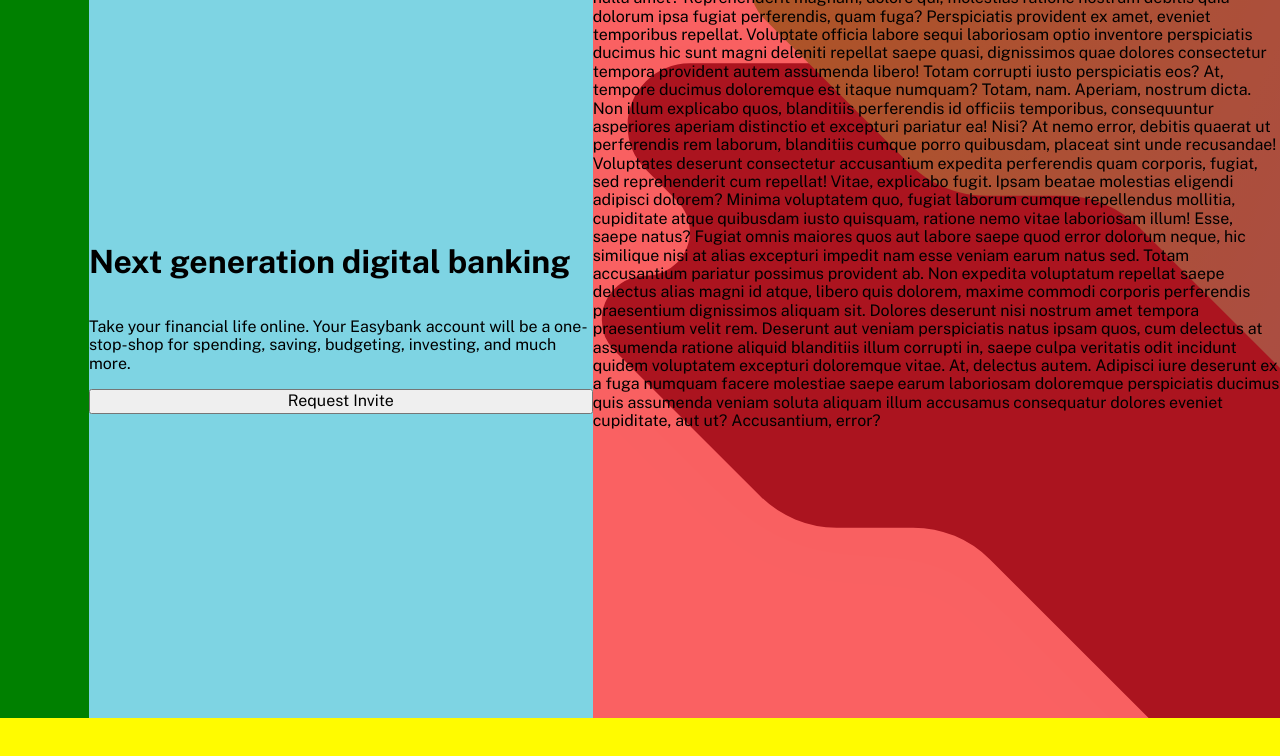
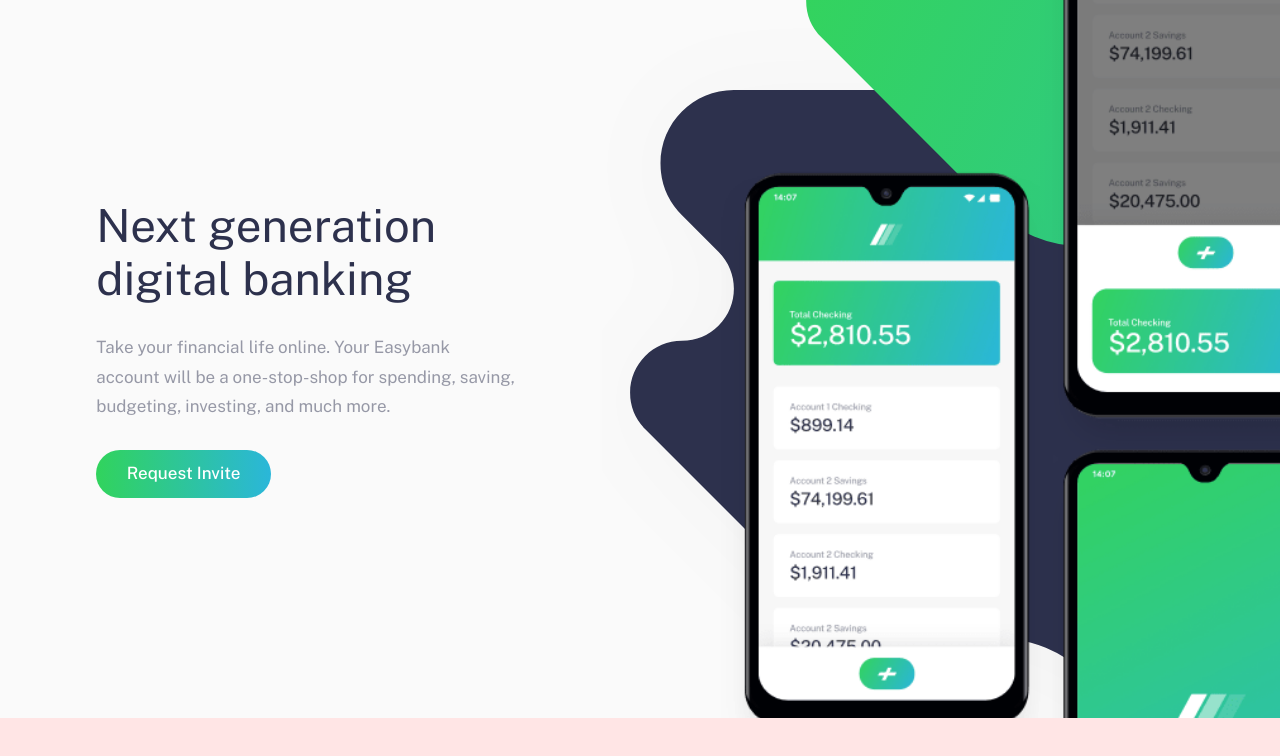
Before and after one commit to pabloWIB/ESTATICA-71-Stack-Overflight-, a plain HTML site: page index.html in a window 1280 px wide. Shown: the part 82-838 px from the top of the page. Drawn offline with nearby package versions, Linux system fonts and the light colour scheme.

Commit message:
Creacion de header al 50%

```diff
--- a/CSS/styles.scss
+++ b/CSS/styles.scss
@@ -4,8 +4,12 @@
 $LimeGreen: hsl(136, 65%, 51%);
 $BrightCyan: hsl(192, 70%, 51%);
 
+// 3 COLORS DEGRADATION
+
 $DarkBlue2: hsl(233, 26%, 24%, .9);
 $DarkBlue3: hsl(233, 26%, 24%, .2);
+
+// 3 COLORS DEGRADATION ---
 
 // 2 NEUTRAL COLORS
 
@@ -17,6 +21,45 @@
 // 2 NEUTRAL COLORS ---
 
 // 1 COLORS DEFIN ---
+
+// BUTTON GRADIENT
+
+.buttonGradiente{
+    button{
+        all: unset;
+        position: relative;
+        background: linear-gradient(to right, $LimeGreen, $BrightCyan);
+        z-index: 1;
+        padding: .9rem 1.9rem;
+        border-radius: 50px;
+        cursor: pointer;
+        color: $White;
+        font-weight: 500;
+        font-size: 17px;
+        &:hover{
+            color: $VeryLightGray;
+        }
+    }
+    button::before{
+        border-radius: 50px;
+        position: absolute;
+        content: "";
+        top: 0;
+        right: 0;
+        bottom: 0;
+        left: 0;
+        background-image: linear-gradient(to right, #83E3A6, #7ED4E3);
+        z-index: -1;
+        transition: opacity .3s linear;
+        opacity: 0;
+    }
+    button:hover::before{
+        opacity: .8;
+    }
+}
+
+// BUTTON GRADIENT ---
+
 
 
 // FONTS
@@ -55,7 +98,7 @@
         place-content: center;
         margin: 0 auto;
         width: 100%;
-        box-shadow: 0px .1px 1.5px .1px $GrayishBlue;
+        box-shadow: 0px .1px 1.5px .1px $LightGrayishBlue;
         position: fixed;
         top: 0;
         left: 0;
@@ -119,39 +162,6 @@
                 flex-flow: row wrap;
                 align-items: center;
                 justify-content: center;
-                >:nth-child(1){
-                    button{
-                        all: unset;
-                        position: relative;
-                        background: linear-gradient(to right, $LimeGreen, $BrightCyan);
-                        z-index: 1;
-                        padding: .9rem 1.9rem;
-                        border-radius: 50px;
-                        cursor: pointer;
-                        color: $White;
-                        font-weight: 500;
-                        font-size: 17px;
-                        &:hover{
-                            color: $VeryLightGray;
-                        }
-                    }
-                    button::before{
-                        border-radius: 50px;
-                        position: absolute;
-                        content: "";
-                        top: 0;
-                        right: 0;
-                        bottom: 0;
-                        left: 0;
-                        background-image: linear-gradient(to right, #83E3A6, #7ED4E3);
-                        z-index: -1;
-                        transition: opacity .3s linear;
-                        opacity: 0;
-                    }
-                    button:hover::before{
-                        opacity: .8;
-                    }
-                }
                 >:nth-child(2){
                     display: flex;
                     flex-flow: row wrap;
@@ -312,65 +322,102 @@
         flex-flow: column wrap;
         margin: 0 auto;
         width: 100%;
+        position: relative;
         >div{
             height: 100vh;
             width: 100%;
-            background: orange;
             overflow: hidden;
         }
         >:nth-child(1){
-            background: $LightGrayishBlue;
+            background: $VeryLightGray;
             position: relative;
+            z-index: 6;
             >:nth-child(1){
                 position: absolute;
                 right: 0;
-                width: 53.7%;
+                width: 53%;
                 height: 100%;
                 right: 0%;
                 background: transparent;
                 overflow: hidden;
                 >:nth-child(1){
-                    background: rgba(red, .6);
                     position: absolute;
                     width: 100%;
                     height: 100%;
                     z-index: 8;
+                    display: flex;
+                    place-content: center;
+                    align-items: center;
+                    >:nth-child(1){
+                        height: 135%;
+                        width: 100%;
+                        >:nth-child(1){
+                            background-image: url('../IMG/image-mockups.png');
+                            background-repeat: no-repeat;
+                            background-size: cover;
+                            height: 100%;
+                            width: 100%;
+                            transform: translateX(22.5%) translateY(13%) scale(1.1);
+                        }
+                    }
                 }
                 >:nth-child(2){
                     width: 100%;
-                    max-width: 350rem;
-                    transform: scale(2);
+                    height: 100%;
                     z-index: 7;
-                    img{
+                    >:nth-child(1){
+                        background-image: url('../IMG/bg-intro-desktop.svg') ;
+                        background-repeat: no-repeat;
+                        background-size: cover;
+                        height: 100%;
                         width: 100%;
-                        margin-left: 20%;
-                        margin-top: 9%;
+                        transform: translateX(23%) translateY(5%) scale(1.65);
                     }
                 }
             }
             >:nth-child(2){
                 display: flex;
                 flex-flow: row nowrap;
-                background: green;
                 height: 100%;
-                width: 46.3%;
+                width: 47%;
                 align-items: flex-end;
                 justify-content: flex-end;
                 >:nth-child(1){
-                    background: #7ED4E3;
-                    width: 85%;
+                    width: 84%;
                     height: 100%;
-                    max-width: 720px;
+                    max-width: 620px;
                     display: flex;
                     flex-flow: column wrap;
-                    place-content: center;
-               }
+                    justify-content: center;
+                    align-items: center;
+                    align-items: flex-start;
+                    gap: 1.75rem;
+                    margin-bottom: -5.2%;
+                    >:nth-child(1){
+                        width: 80%;
+                        h1{
+                            all: unset;
+                            font-size: 2.85rem;
+                            color: $DarkBlue;
+                        }
+                    }
+                    >:nth-child(2){
+                        display: flex;
+                        flex-flow: column wrap;
+                        width: 83%;
+                        p{
+                            all: unset;
+                            font-size: 17px;
+                            line-height: 1.85rem;
+                            color: $GrayishBlue;
+                        }
+                    }
+                }
             }
         }
         >:nth-child(2){
-            background: rgb(255, 251, 0);
+            background: rgba(red, 0.1);
+            z-index: 5;
         }
     }
 }
-
-// HEADER ---
--- a/index.html
+++ b/index.html
@@ -54,7 +54,7 @@
 			</div>
 
 			<div>
-				<div>
+				<div class="buttonGradiente">
 					<button>Request Invite</section>
 				</div>
 				<div id="burgerToggle" class="burgers">
@@ -83,30 +83,27 @@
 		<div>
 			<div>
 				<div>
-					<p>Lorem ipsum dolor, sit amet consectetur adipisicing elit. Dignissimos eos nobis quisquam inventore temporibus distinctio totam obcaecati assumenda facere culpa dolores, enim non rem ipsam earum quas? Nulla, et ullam!
-					Nostrum praesentium nemo cupiditate similique ex nulla amet? Reprehenderit magnam, dolore qui, molestias ratione nostrum debitis quia dolorum ipsa fugiat perferendis, quam fuga? Perspiciatis provident ex amet, eveniet temporibus repellat.
-					Voluptate officia labore sequi laboriosam optio inventore perspiciatis ducimus hic sunt magni deleniti repellat saepe quasi, dignissimos quae dolores consectetur tempora provident autem assumenda libero! Totam corrupti iusto perspiciatis eos?
-					At, tempore ducimus doloremque est itaque numquam? Totam, nam. Aperiam, nostrum dicta. Non illum explicabo quos, blanditiis perferendis id officiis temporibus, consequuntur asperiores aperiam distinctio et excepturi pariatur ea! Nisi?
-					At nemo error, debitis quaerat ut perferendis rem laborum, blanditiis cumque porro quibusdam, placeat sint unde recusandae! Voluptates deserunt consectetur accusantium expedita perferendis quam corporis, fugiat, sed reprehenderit cum repellat!
-					Vitae, explicabo fugit. Ipsam beatae molestias eligendi adipisci dolorem? Minima voluptatem quo, fugiat laborum cumque repellendus mollitia, cupiditate atque quibusdam iusto quisquam, ratione nemo vitae laboriosam illum! Esse, saepe natus?
-					Fugiat omnis maiores quos aut labore saepe quod error dolorum neque, hic similique nisi at alias excepturi impedit nam esse veniam earum natus sed. Totam accusantium pariatur possimus provident ab.
-					Non expedita voluptatum repellat saepe delectus alias magni id atque, libero quis dolorem, maxime commodi corporis perferendis praesentium dignissimos aliquam sit. Dolores deserunt nisi nostrum amet tempora praesentium velit rem.
-					Deserunt aut veniam perspiciatis natus ipsam quos, cum delectus at assumenda ratione aliquid blanditiis illum corrupti in, saepe culpa veritatis odit incidunt quidem voluptatem excepturi doloremque vitae. At, delectus autem.
-					Adipisci iure deserunt ex a fuga numquam facere molestiae saepe earum laboriosam doloremque perspiciatis ducimus quis assumenda veniam soluta aliquam illum accusamus consequatur dolores eveniet cupiditate, aut ut? Accusantium, error?</p>
+					<div>
+						<div></div>
+					</div>
 				</div>
 				<div>
-					<img src="IMG/bg-intro-desktop.svg" alt="bg-intro-desktop">
+					<div></div>
 				</div>
 			</div>
 			<div>
 				<div>
-					<h1>Next generation digital banking</h1>
+					<div>
+						<h1>Next generation digital banking</h1>
+					</div>
 					<div>
 						<p>Take your financial life online. Your Easybank account
 							will be a one-stop-shop for spending, saving,
 							budgeting, investing, and much more. </p>
 					</div>
-					<button>Request Invite</button>
+					<div class="buttonGradiente">
+						<button>Request Invite</button>
+					</div>
 				</div>
 			</div>
 		</div>
```
Also changed, not shown: CSS/styles.css.
